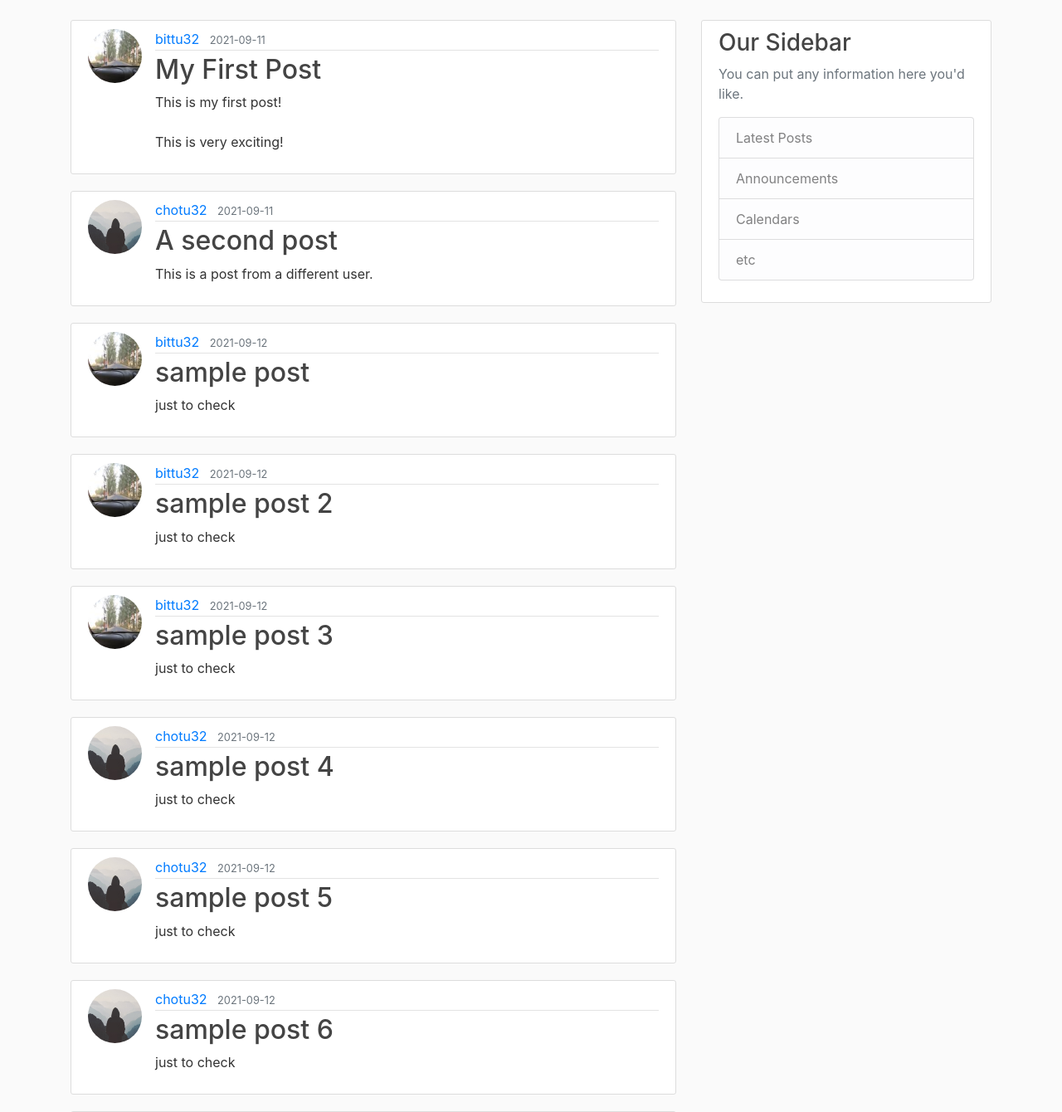
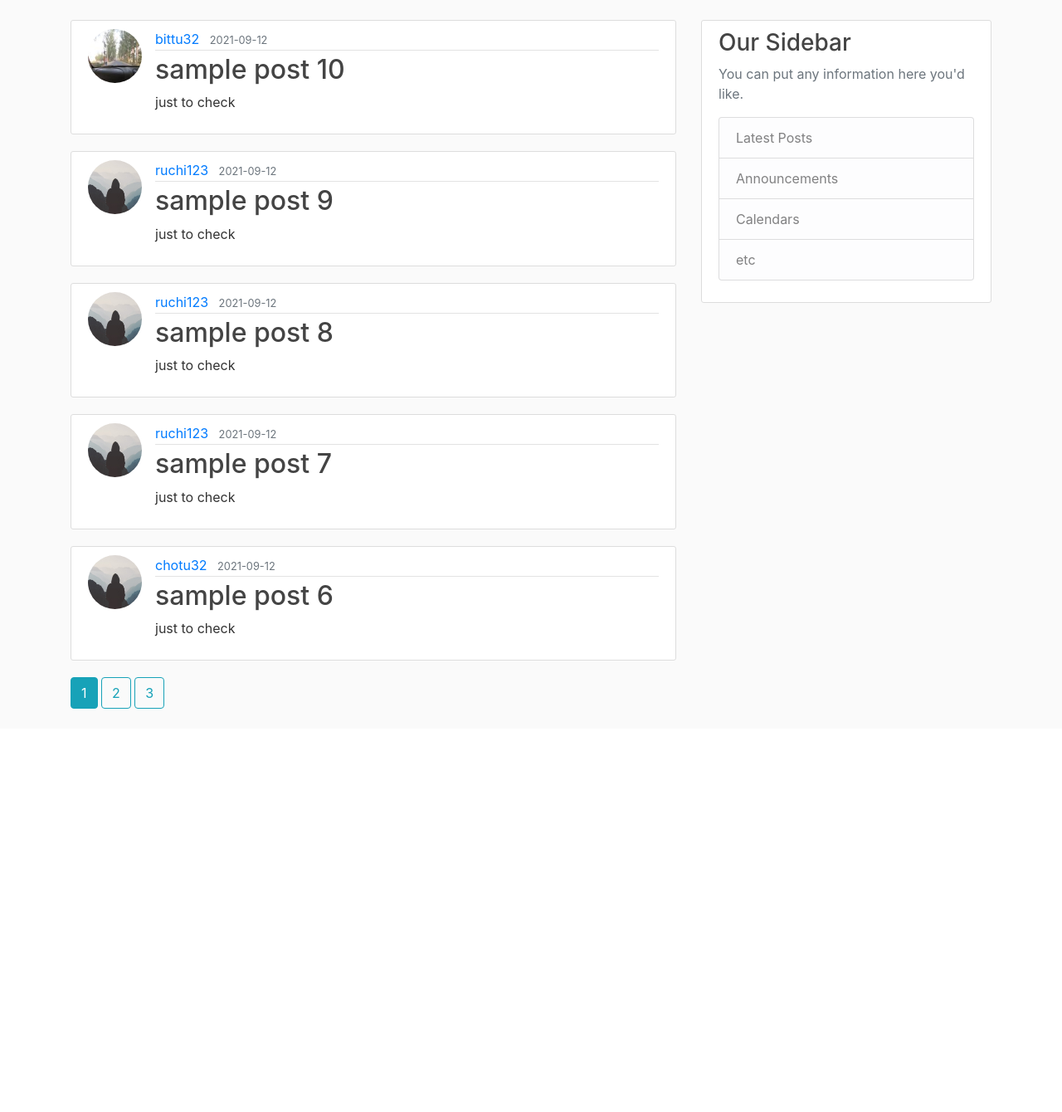
Before and after one commit to Anshul5195/Flask_Blog, a Flask app: page / in a window 1280 px wide. Shown: the part 56-1396 px from the top of the page at 83% size. After the commit the page ends 910 px from the top, so only its background shows below. Run offline with Flask 2, Linux system fonts and the light colour scheme; data comes from the database, SQL or seed files in the repository; both versions use the stored data as it was after the commit; some libraries are stand-ins or nearby versions.

Commit message:
Added Pagination and corrected the post order

```diff
--- a/flaskblog/routes.py
+++ b/flaskblog/routes.py
@@ -11,7 +11,8 @@ from flask_login import login_user, current_user, logout_user, login_required
 @app.route("/")
 @app.route("/home")
 def home():
-    posts = Post.query.all()
+    page = request.args.get('page', 1, type=int)
+    posts = Post.query.order_by(Post.date_posted.desc()).paginate(page=page, per_page=5)
     return render_template('home.html', posts=posts)
 
 
--- a/flaskblog/templates/home.html
+++ b/flaskblog/templates/home.html
@@ -1,8 +1,8 @@
 {% extends 'layout.html' %}
 
 {% block content %}
-    {% for post in posts %}
-<!-- This whole article tag is to beautify the posts and to split the posts to look prettier -->
+    {% for post in posts.items %}
+    <!-- This whole article tag is to beautify the posts and to split the posts to look prettier -->
         <article class="media content-section">
           <img class="rounded-circle article-img" src="{{ url_for('static', filename='profile_pics/' + post.author.image_file) }}">
           <div class="media-body">
@@ -15,4 +15,15 @@
           </div>
         </article>
     {% endfor %}
+    {% for page_num in posts.iter_pages(left_edge=1, right_edge=1, left_current=1, right_current=2) %}
+        {% if page_num %}
+            {% if posts.page == page_num %}
+                <a class="btn btn-info mb-4" href="{{ url_for('home', page=page_num) }}">{{ page_num }}</a>
+            {% else %}
+                <a class="btn btn-outline-info mb-4" href="{{ url_for('home', page=page_num) }}">{{ page_num }}</a>
+            {% endif %}
+        {% else %}
+            ...
+        {% endif %}
+    {% endfor %}
 {% endblock content %}
```
Also changed, not shown: flaskblog/site.db, flaskblog/static/profile_pics/5b5e472136aa869d.JPG (added), 3 other files.
